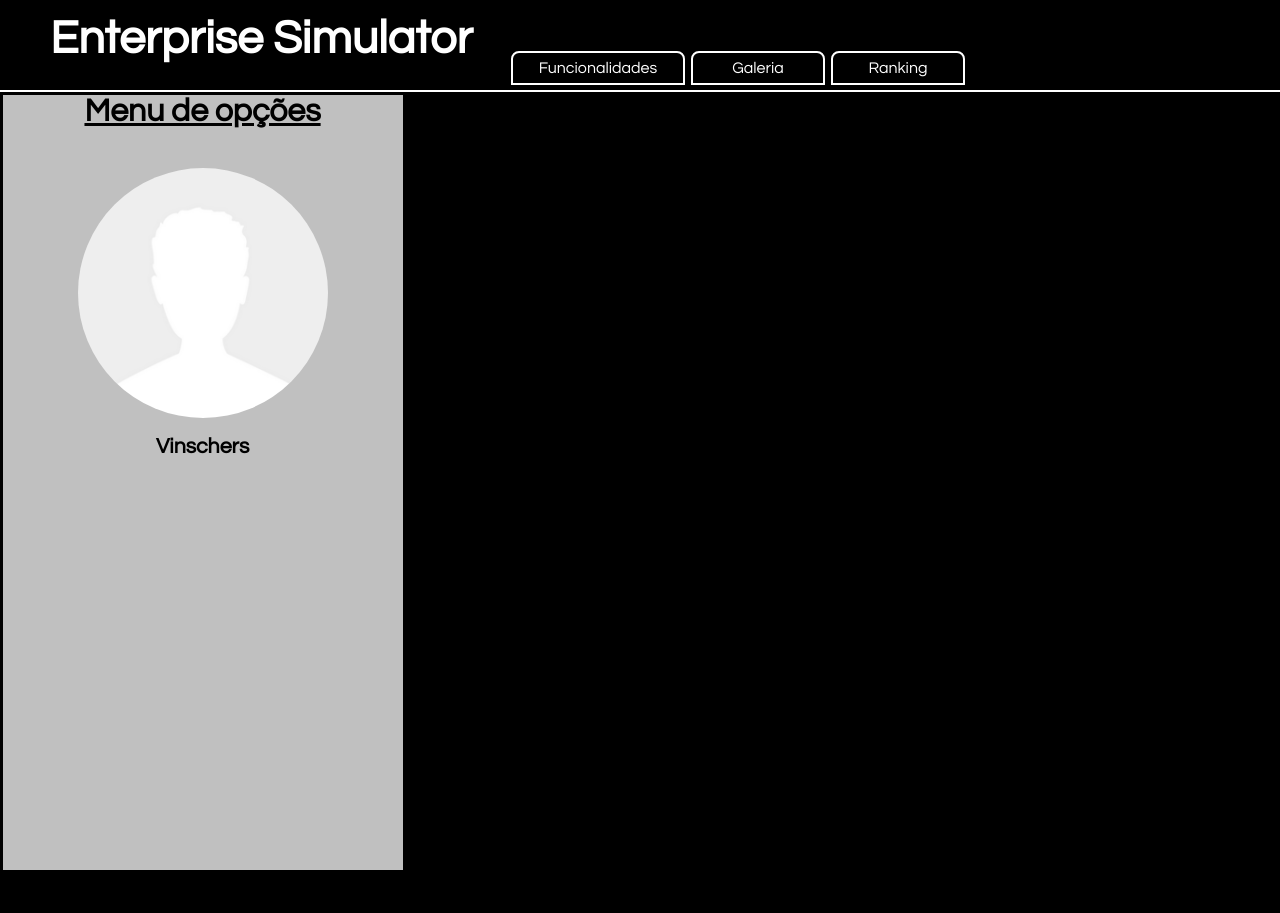
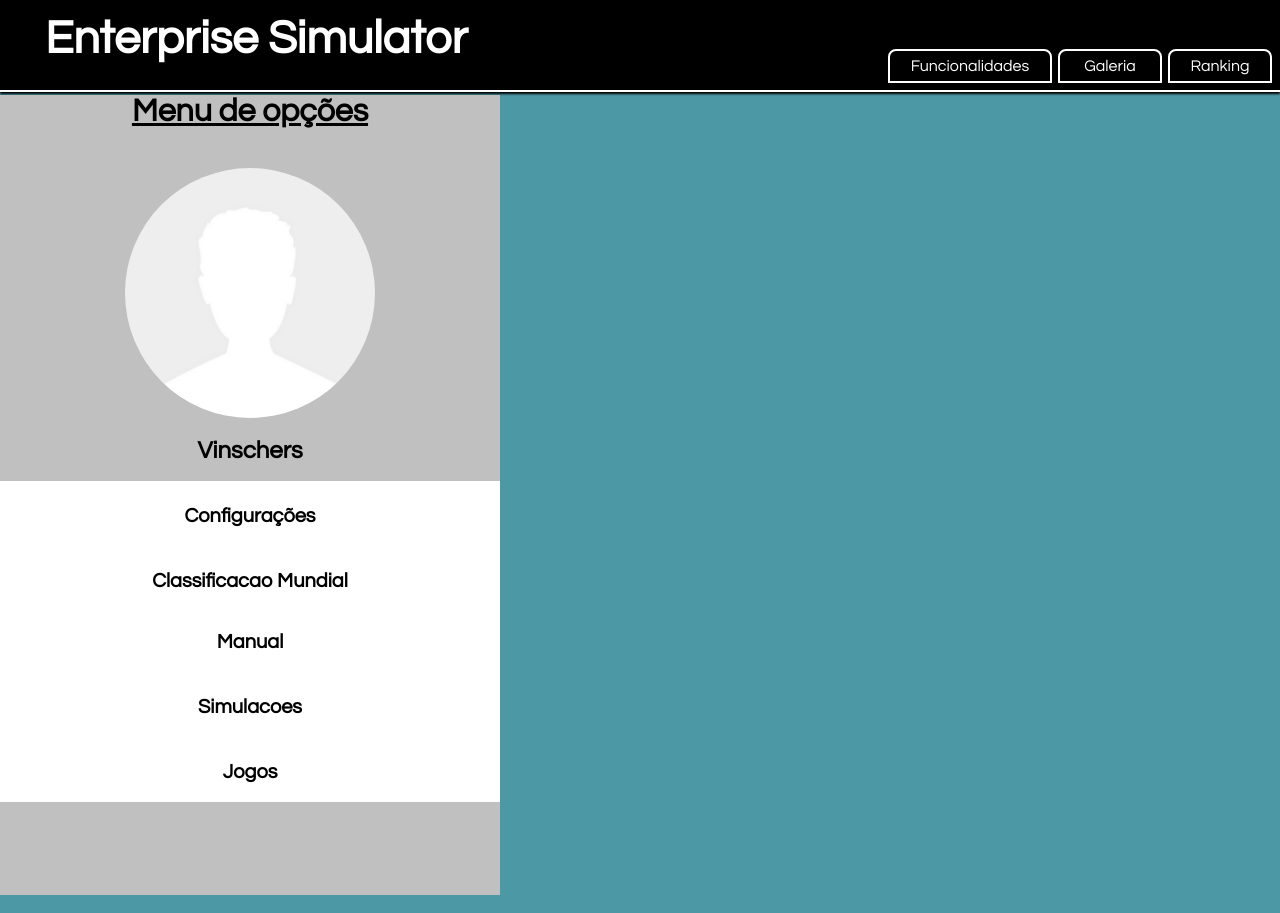
Before and after one commit to MillerGS03/Corporation-Simulator, a plain HTML site: page site/Informacoes.html in a window 1280 px wide. Before the commit the page ends 888 px from the top, so only its background shows below. Drawn offline with Linux system fonts and the light colour scheme; files that its build step writes are made by us from their sources.

Commit message:
Informacoes.html - menu feito
com 5 opcoes

```diff
--- a/site/Informacoes.html
+++ b/site/Informacoes.html
@@ -3,7 +3,7 @@
 <head>
 	<script type="text/javascript" src="scripts/info.js"></script>
 	<meta charset="utf-8">
-	<link rel="stylesheet" type="text/css" href="estilos/estiloInfo.css">
+	<link rel="stylesheet" type="text/css" href="./estilo/estiloInfo.css">
 	<title>Informações do usuário</title>
 </head>
 <body onload="ColocarDados();">
@@ -20,7 +20,12 @@
 	<div class="menuOpcoes" id="menu">
 		<h1 class="tituloMenu">Menu de opções</h1><br>
 		<span class="fotoPerfil"></span>
-		<h2 class="nomeUsuario" id="user"></h2>
+		<h2 class="userName" id="user"></h2>
+		<div class="configuracoes"><a href="http://sitesinuteis.com.br/"><h3>Configurações</h3></a></div>
+		<div class="classificacao"><a href=""><h3>Classificacao Mundial</h3></a></div>
+		<div class="manual"><a href=""><h3>Manual</h3></a></div>
+		<div class="simulacoes"><a href=""><h3>Simulacoes</h3></a></div>
+		<div class="jogos"><a href=""><h3>Jogos</h3></a></div>
 	</div>
 </body>
 </html>
--- a/site/estilo/estiloInfo.css
+++ b/site/estilo/estiloInfo.css
@@ -2,10 +2,11 @@ body
 {
 	margin: 0px;
 	padding: 0px;
-	background-color: black;
+	background-color: rgb(76, 152, 165);
 	min-width: 1000px;
 }
-header {
+header
+{
 	min-width: 1000px;
 	margin: 0px;
 	padding: 0px;
@@ -20,7 +21,7 @@ header h1
 {
 	position: relative;
 	top: 15px;
-	left: 50px;
+	left: 45px;
 	margin: 0px;
 	font-family: "Century Gothic", "sans-serif";
 	font-size: 35pt;
@@ -29,8 +30,8 @@ header h1
 nav ul
 {
 	display: inline-block;
-	position: relative;
-	left: 470px;
+	position: absolute;
+	right: 7px;
 }
 nav ul li
 {
@@ -38,35 +39,40 @@ nav ul li
 	height: 30px;
 	line-height: 30px;
 	text-align: center;
+	text-decoration: none;
 	font-family: "Century Gothic";
 	position: relative;
-	bottom: 13px;
+	bottom: 15px;
 	border: 2px solid white;
 	border-top-left-radius: 8px;
 	border-top-right-radius: 8px;
 	margin-left: 1px;
 	margin-right: 1px;
+	color: white;
+	transition: .3s;
+}
+nav ul li:hover
+{
+	background-color: #505050;
+	height: 40px;
+	bottom: 25px;
+	cursor: pointer;
+}
+nav ul li#home
+{
+	width: 90px;
 }
 nav ul li#funcionalidades
 {
-	width: 170px;
+	width: 160px;
 }
 nav ul li#galeria
 {
-	width: 130px;
+	width: 100px;
 }
 nav ul li#ranking
 {
-	width: 130px;
-}
-.menuOpcoes
-{
-	position: relative;
-	background-color: rgb(192, 192, 192);
-	width: 400px;
-	bottom: 18px;
-	left: 0.2%;
-	height: 775px;
+	width: 100px;
 }
 div#menu .tituloMenu
 {
@@ -83,16 +89,87 @@ div#menu .fotoPerfil
 	background: url('../imagens/a.png');
 	background-position: center;
 	background-size: 100%;
-	left: 75px;
+	left: 125px;
 	border-radius: 50%;
 	width: 250px;
 	height: 250px;
 }
-div#menu .nomeUsuario
+div#menu .userName
 {
 	position: relative;
 	top: 250px;
-	font-size: 16pt;
 	font-family: "Century Gothic";
 	text-align: center;
 }
+.menuOpcoes
+{
+	position: relative;
+	background-color: rgb(192, 192, 192);
+	width: 500px;
+	bottom: 18px;
+	height: 800px;
+}
+a {
+	text-decoration:none;
+	color: inherit;
+}
+.configuracoes h3, .classificacao h3, .manual h3, .simulacoes h3, .jogos h3
+{
+	line-height: 350%;
+	font-size: 15pt;
+	text-align: center;
+}
+.configuracoes:hover, .classificacao:hover, .manual:hover, .simulacoes:hover, .jogos:hover
+{
+	background-color: black;
+	color: white;
+	font-weight: bold;
+	cursor:pointer;
+	transition: background-color 0.2s ease-out;
+}
+.configuracoes
+{
+	position: relative;
+	top: 31%;
+	background-color: white;
+	height: 65px;
+	width: auto;
+	color:black;
+	font-family: "Century Gothic";
+}
+.classificacao
+{
+	position: relative;
+	top: 28.5%;
+	background-color: white;
+	height: 65px;
+	color:black;
+	font-family: "Century Gothic";
+}
+.manual
+{
+	position: relative;
+	top: 25.5%;
+	background-color: white;
+	height: 65px;
+	color:black;
+	font-family: "Century Gothic";
+}
+.simulacoes
+{
+	position: relative;
+	top: 23%;
+	background-color: white;
+	height: 65px;
+	color:black;
+	font-family: "Century Gothic";
+}
+.jogos
+{
+	position: relative;
+	top: 20.5%;
+	background-color: white;
+	height: 65px;
+	color:black;
+	font-family: "Century Gothic";
+}
```
Also changed, not shown: site/index.html (+1 -1 lines).
